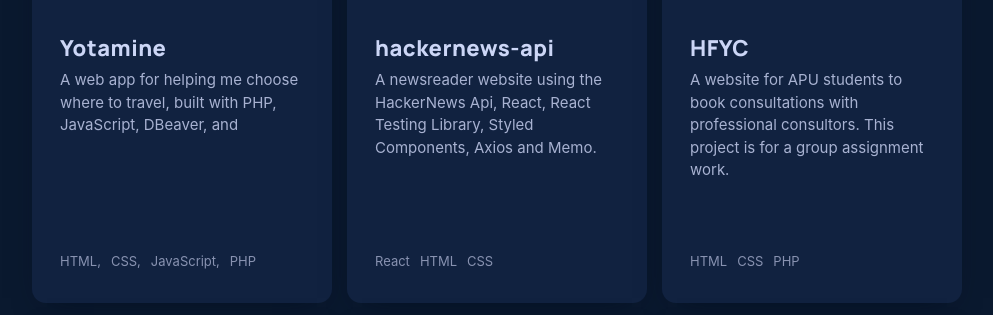
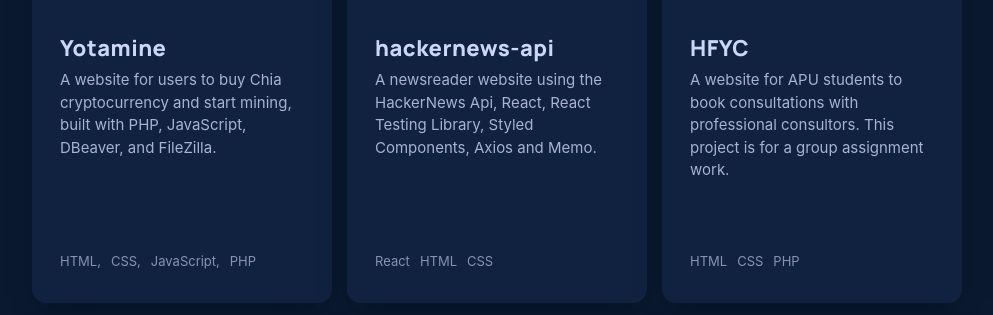
Before and after one commit to Prem-minister/helloprem, a plain HTML site: page index.html in a window 1280 px wide. Shown: the part 2471-2786 px from the top of the page, without its empty margins (143-1136 px from the left). Drawn offline with nearby package versions, Linux system fonts and the light colour scheme; a web font is replaced by a local one.

Commit message:
Update index.html

```diff
--- a/index.html
+++ b/index.html
@@ -286,7 +286,7 @@
                 </div>
                 <h3 class="project-title"><a>Yotamine</a></h3>
                 <div class="project-desc">
-                  <p>A web app for helping me choose where to travel, built with PHP, JavaScript, DBeaver, and
+                  <p>A website for users to buy Chia cryptocurrency and start mining, built with PHP, JavaScript, DBeaver, and FileZilla.
                   </p>
                 </div>
               </header>
```
